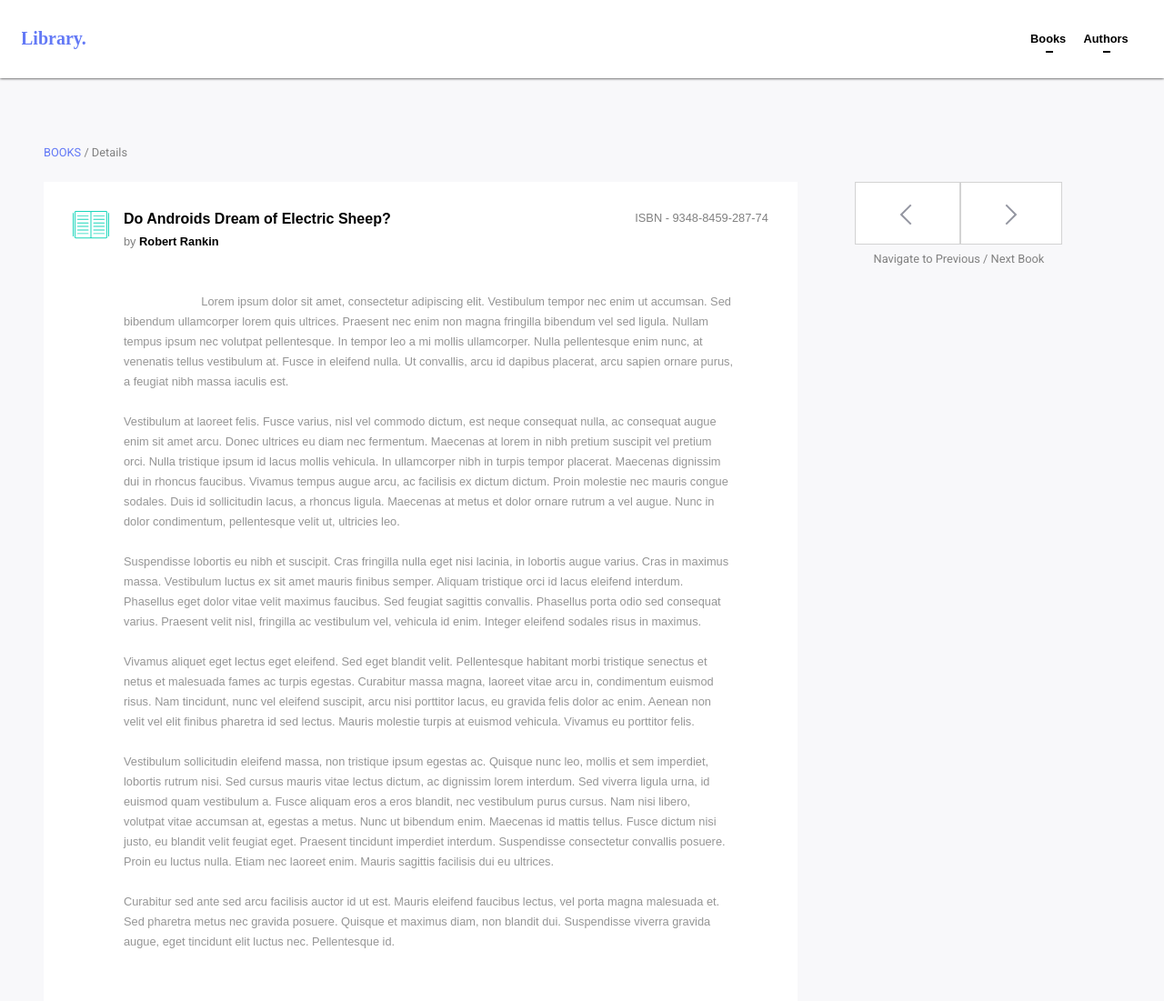
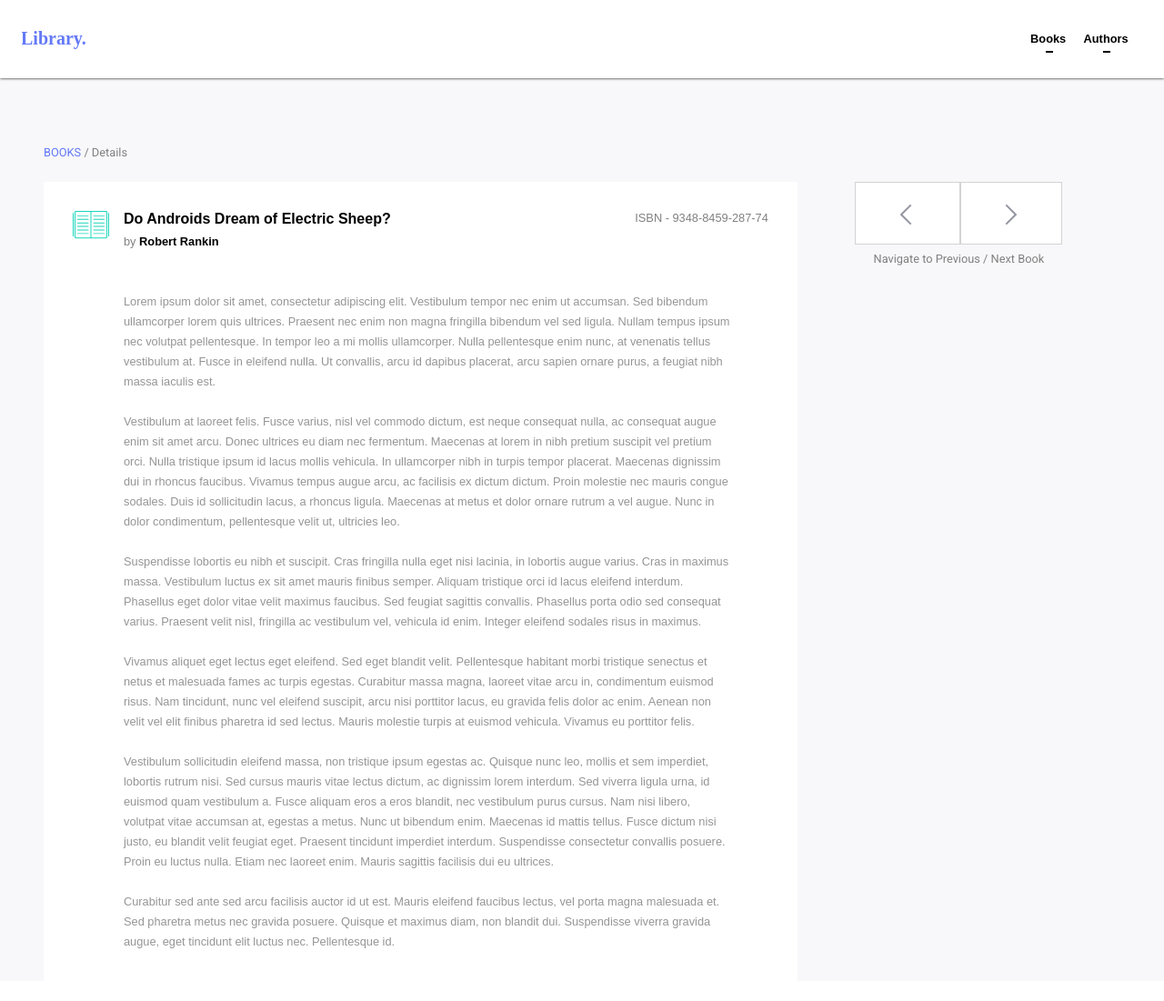
Before and after one commit to bineeth923/Weavedin-Library-App, a Django app: template templates/library/book.html in a window 1280 px wide. Shown: the whole page at 91% size. After the commit the page ends 1043 px from the top, so only its background shows below. Run offline with Django 3.2, Linux system fonts and the light colour scheme; the template is opened without the code that fills it: values that come from a table or form of the project are taken from there, others are empty; data comes from the database, SQL or seed files in the repository.

Commit message:
fixed bug

```diff
--- a/library/Static/Library/css/book.css
+++ b/library/Static/Library/css/book.css
@@ -54,7 +54,7 @@
     color: #808080d4;
     padding-right: 3em;
     padding-top: 1.5em;
-    white-space: pre-wrap;
+    white-space: pre-line;
     line-height: 22px;
 }
 .third-row span{
```
